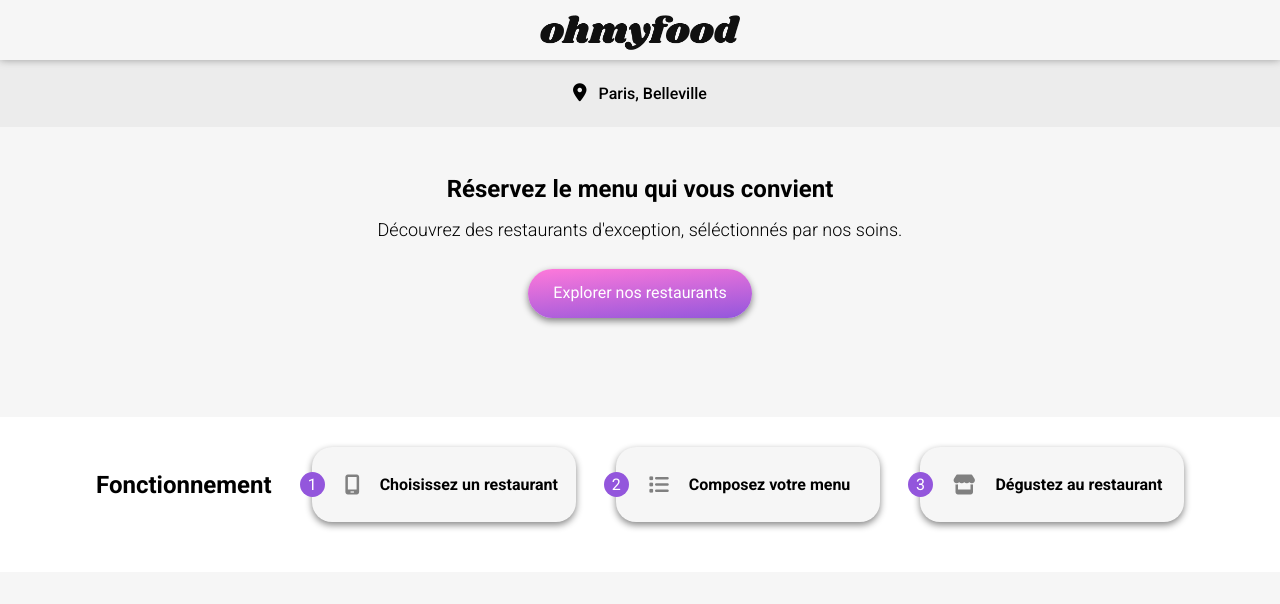
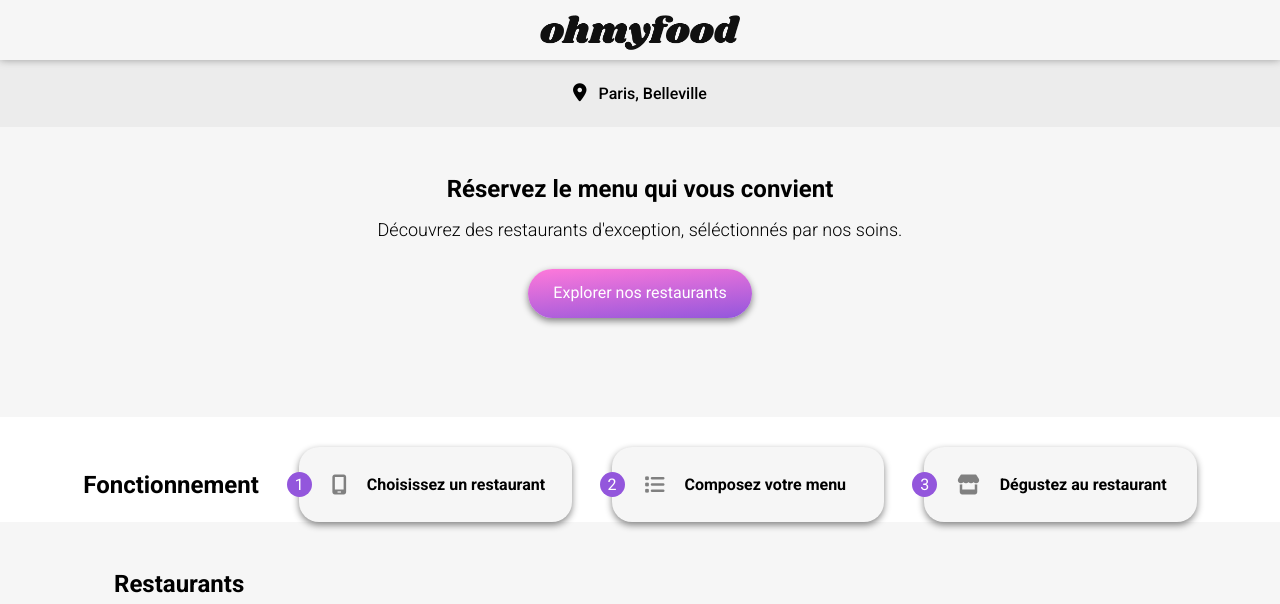
Before and after one commit to Akuralia/ohmyfood, a website: page index.html in a window 1280 px wide. Shown: the top 604 px of the page. Drawn offline with Linux system fonts and the light colour scheme; a web font is replaced by a local one.

Commit message:
{MODIF} Change width of choice list in desktop view

```diff
--- a/sass/pages/_home.scss
+++ b/sass/pages/_home.scss
@@ -98,9 +98,10 @@ header{
 
     @include desktop-only{
         flex-direction: row;
-        width: 85%;
+        width: 87%;
         gap: 40px;
         margin-bottom: 50px;
+        margin: auto;
         span{
             margin: auto;
         }
@@ -118,7 +119,6 @@ header{
     height: 75px;
     background-color: $background;
     cursor: pointer;
-
     &:hover{
         background-color: lighten($color: #FF79DA, $amount: 23%);
         transition-duration: 250ms;
@@ -144,9 +144,10 @@ header{
         font-size: 20px;
         color: grey;
     }
-
+    @include desktop-only{
+        width: 327px;
 }
-
+}
 
 .home_card_container{
     display: flex;
```
Also changed, not shown: public/css/style.css, 1 other file.
